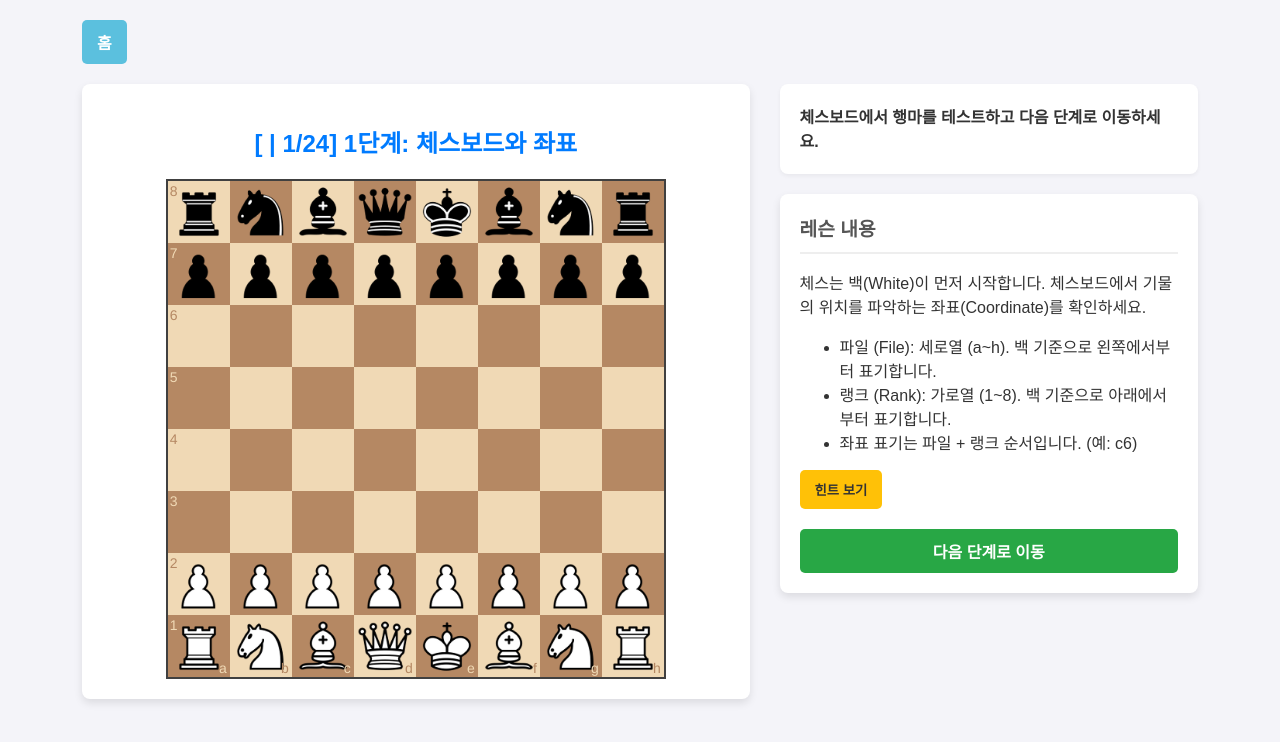
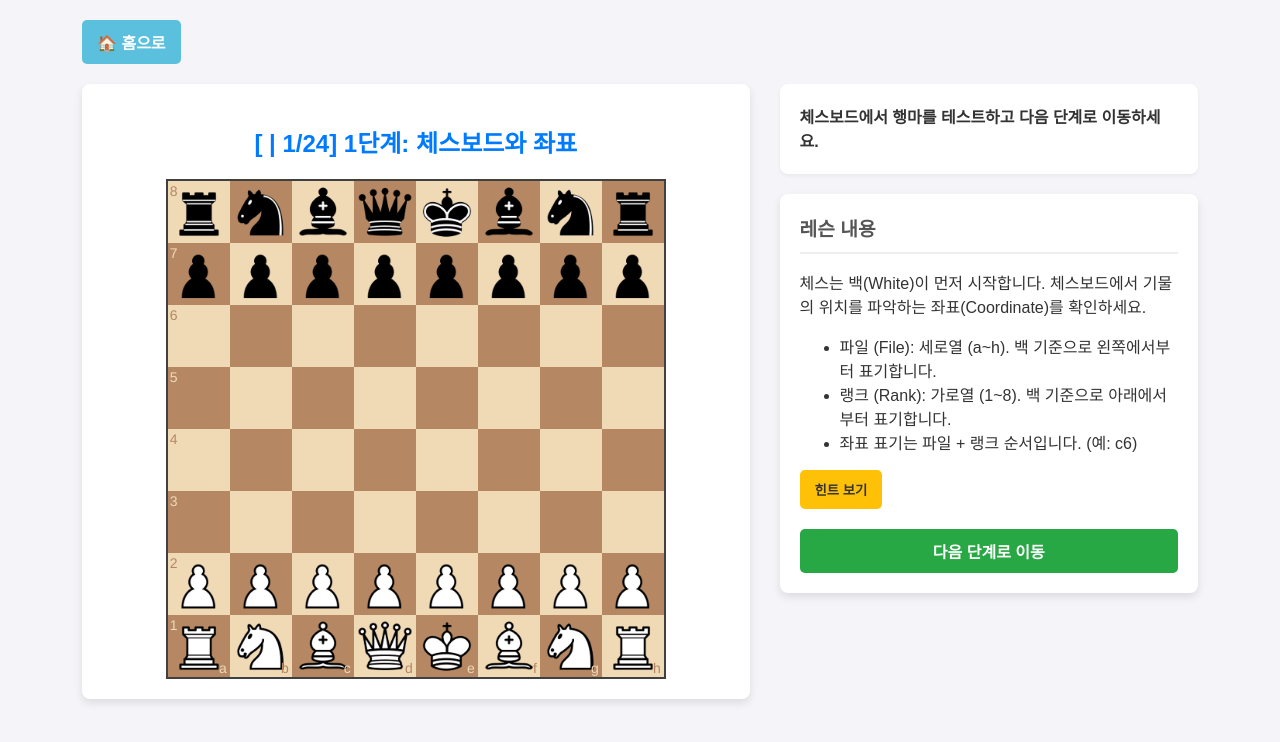
Before and after one commit to seomingyul84-ux/Chessproject-lesson, a plain HTML site: page index.html in a window 1280 px wide. Drawn offline with nearby package versions, Linux system fonts and the light colour scheme.

Commit message:
Update home link to redirect to new URL

```diff
--- a/index.html
+++ b/index.html
@@ -13,7 +13,7 @@
 </head>
 <body>
     <div class="container">
-        <a href="/" class="home-button">홈</a>
+        <a href="https://chessproject-home.onrender.com" class="home-button">🏠 홈으로</a>
 
         <div id="main-container">
 
```
